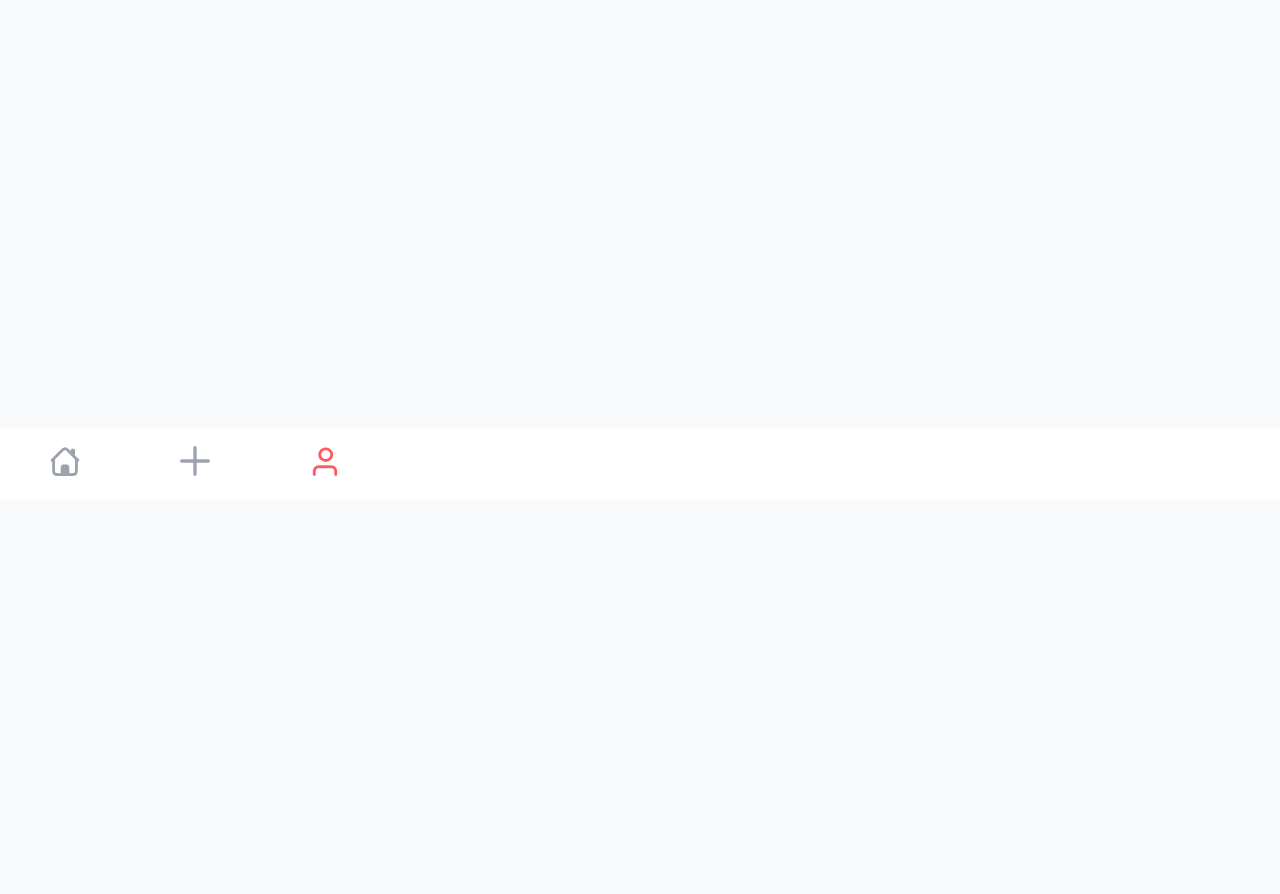
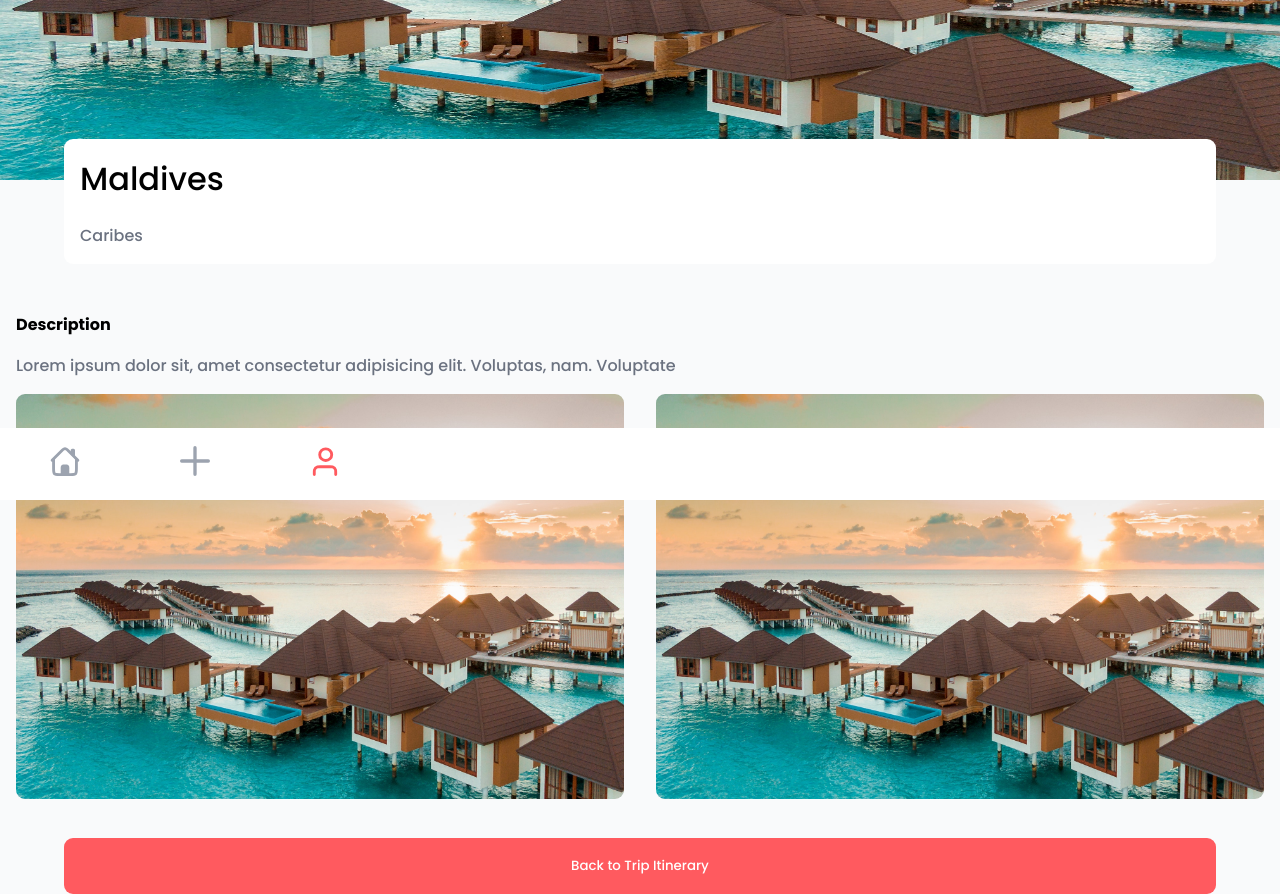
Before and after one commit to Lambda-travel/lambda_frontend, a React (Vite) app: page /trip/itinerary/destination-detail in a window 1280 px wide. Before the commit this address had no page. Shown: the part 300-1194 px from the top of the page. Before the commit the page ends 800 px from the top, so only its background shows below. Built offline with nearby package versions, Linux system fonts and the light colour scheme.

Commit message:
added the part destination

```diff
--- a/src/App.jsx
+++ b/src/App.jsx
@@ -8,6 +8,7 @@ import PlanNewTrip from "./pages/PlanNewTrip/PlanNewTrip";
 import StartJourney from "./pages/StartJourney/StartJourney";
 import InviteMate from "./pages/InviteMate/InviteMate";
 import ItineraryPage from "./pages/New-trip-Itinerary/ItineraryPage";
+import DestinationDetail from "./pages/Destination-Detail/DestinationDetail";
 
 function App() {
   return (
@@ -16,6 +17,7 @@ function App() {
         <Route path="/home" element={<StartJourney />} />
         <Route path="/trip/overview" element={<OverviewPage />} />
         <Route path="/trip/itinerary" element={<ItineraryPage />} />
+        <Route path="/trip/itinerary/destination-detail" element={<DestinationDetail/>} />
         <Route path="/profile" element={<Profile />} />
         <Route path="/newtrip" element={<PlanNewTrip />} />
         <Route path="/travelmate" element={<InviteMate />} />
--- a/src/components/ListItinerary/CardItinerary/CardInfo.jsx
+++ b/src/components/ListItinerary/CardItinerary/CardInfo.jsx
@@ -1,4 +1,6 @@
+import { Link } from "react-router-dom";
 import "./cardInfoStyle.css"
+
 
 const CardInfo =()=> {
     return (
@@ -11,7 +13,7 @@ const CardInfo =()=> {
                 <p className="description-card-itinerary">
                 Lorem ipsum dolor sit amet consectetur adipisicing elit.  maxime repellat totam?
                 </p>
-                    <button className="viewMore-card-itinerary">View Details</button>
+                    <Link to="destination-detail"><button className="viewMore-card-itinerary">View Details</button></Link>
             </div>
         </div>
     )
--- a/src/components/ListItinerary/CardItinerary/cardInfoStyle.css
+++ b/src/components/ListItinerary/CardItinerary/cardInfoStyle.css
@@ -14,6 +14,7 @@
     font-weight: 400;
 }
 .viewMore-card-itinerary {
+    cursor: pointer;
     margin-top: 1rem;
     color: #FF5A5F;
     cursor: pointer;
--- /dev/null
+++ b/src/pages/Destination-Detail/DestinationDetail.jsx
@@ -0,0 +1,31 @@
+import { Link } from "react-router-dom"
+import "./destinationDetailStyle.css"
+
+const DestinationDetail =()=> {
+    return (
+        <div className="container-destination-detail">
+            <div className="container-background-destination">
+                <img className="destination-background" src="/src/assets/dummy-img/pexels-asad-photo-maldives-3601426.jpg"></img>
+            </div>
+            <div className="card-description-destination">
+                <h1 className="title-destination"> Maldives </h1>
+                <h3 className="sub-title-destination"> Caribes</h3>
+            </div>
+            <h4 className="description-title-destination">Description</h4>
+            <p className="description-text-destination" >
+                Lorem ipsum dolor sit, amet consectetur adipisicing elit. Voluptas, nam. Voluptate
+            </p>
+            <div className="container-images-desc-destination">
+                <div className="description-images-destination">
+                    <img className="img-desc-destination" src="/src/assets/dummy-img/pexels-asad-photo-maldives-3601426.jpg"></img>
+                </div>
+                <div className="description-images-destination">
+                    <img className="img-desc-destination" src="/src/assets/dummy-img/pexels-asad-photo-maldives-3601426.jpg"></img>
+                </div>
+            </div>
+            <Link to="/trip/itinerary"><button className="btn-destination-detail">Back to Trip Itinerary</button></Link>
+        </div>
+    )
+}
+
+export default DestinationDetail
--- /dev/null
+++ b/src/pages/Destination-Detail/destinationDetailStyle.css
@@ -0,0 +1,74 @@
+.container-destination-detail {
+
+}
+
+/* ---------- BACKGROUND IMAGE -----------*/
+.container-background-destination {
+}
+.destination-background {
+    height: 30rem;
+    width: 100%;
+}
+
+/*-------------- CARD DESCRIPTION ---------------------*/
+
+.card-description-destination {
+    background-color: white;
+    width: 90%;
+    z-index: 1;
+    margin-left: 5%;
+    border-radius: 9px;
+    transform: translateY(-3rem);
+}
+
+.title-destination {
+    padding: 1rem 0 0 1rem;
+    font-size: 2rem;
+    font-weight: 400;
+
+}
+.sub-title-destination{
+    color: #6B7280;
+    font-weight: 400;
+    font-size: 1rem;
+    padding: 0 0 1rem 1rem;
+
+}
+.description-title-destination{
+    font-weight: 600;
+    margin: 0 0 1rem 1rem;
+
+}
+.description-text-destination{
+    font-weight: 400;
+    color: #6B7280;
+    margin: 0 0 0 1rem;
+}
+
+/* ----------- BUTTON ------------------------*/
+
+.btn-destination-detail {
+    margin:1rem 0 0 5%;
+    border-radius: 9px;
+    color: white;
+    cursor: pointer;
+    height: 3.5rem;
+    width: 90%;
+    border: none;
+    background-color: #FF5A5F;
+}
+
+/*---------------- CARDS IMAGES -------------------------*/
+.container-images-desc-destination {
+    display: flex;
+
+}
+.description-images-destination {
+    padding: 1rem;
+    width: 50rem;
+}
+
+.img-desc-destination {
+    border-radius: 9px;
+    width: 100%;
+}
```
